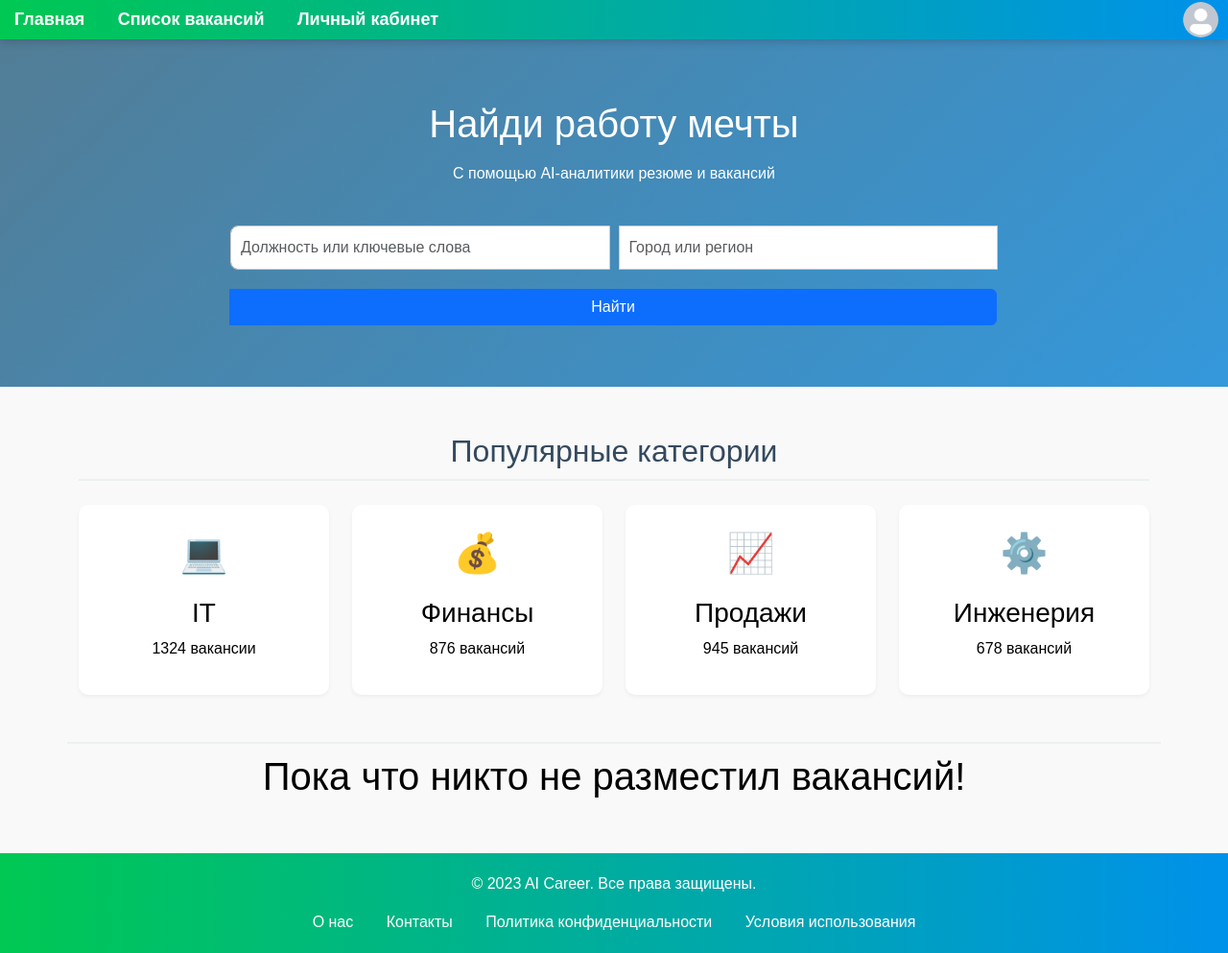
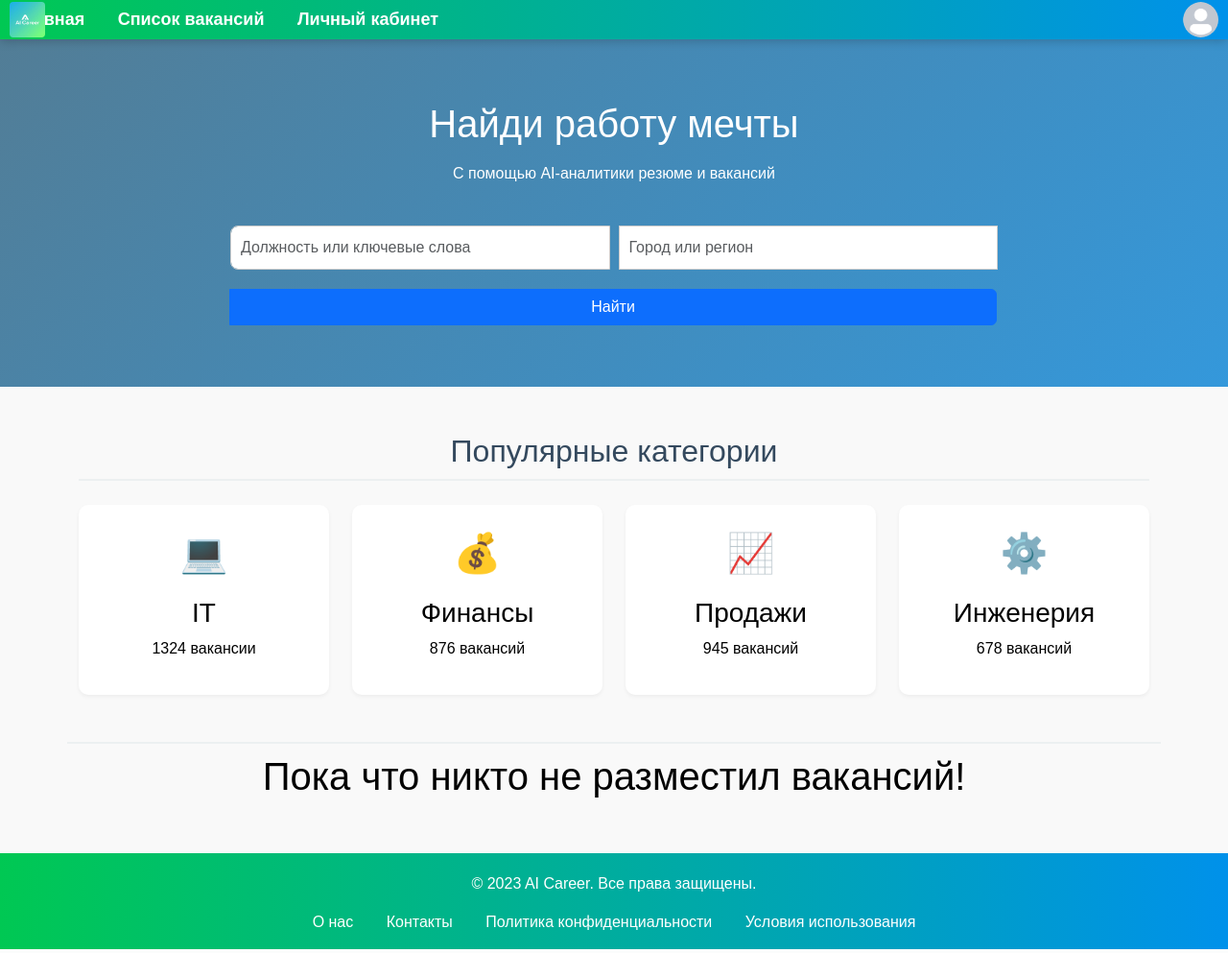
Before and after one commit to skyer12322/FinalProject, a Django app: page / in a window 1280 px wide. Shown: the whole page at 96% size. Run offline with Django 5.2, Linux system fonts and the light colour scheme; data that the repository does not hold is empty.

Commit message:
Footer fix + logo

```diff
--- a/RecruitHelper/templates/index.html
+++ b/RecruitHelper/templates/index.html
@@ -98,18 +98,10 @@
 
     {% include "footer.html" %}
 
-    <script>
-        window.addEventListener('scroll', function() {
-            const footer = document.querySelector('.footer');
-            if (window.scrollY + window.innerHeight >= document.body.offsetHeight) {
-                footer.classList.add('visible');
-            } else {
-                footer.classList.remove('visible');
-            }
-        });
-    </script>
+
 
     <style>
+
         .navbar {
             background: linear-gradient(to right, #00c853, #0091ea);
             padding: 7px 0;
--- a/RecruitHelper/templates/menu.html
+++ b/RecruitHelper/templates/menu.html
@@ -3,6 +3,7 @@
 <link rel="stylesheet" href="{% static 'css/styles.css' %}">
 
 <nav class="navbar">
+    <img src="{% static 'images/logo.jpg' %}" alt="Лого компании", class="logo", style="width: 37px; height: 37px; border-radius: 10%; position: absolute; left: 10px; top: 2px;">
     <ul class="navbar-links">
         <li><a href="{% url 'home' %}">Главная</a></li>
         <li><a href="{% url 'vacancies_list' %}">Список вакансий</a></li>
--- a/static/css/styles.css
+++ b/static/css/styles.css
@@ -301,11 +301,33 @@ button:hover {
     text-align: center;
 }
 
-.footer {
+
+html {
+    margin: 0;
+    padding: 0;
+    height: 100%;
+}
+body {
+    margin: 0;
+    padding: 0;
+    height: 100%;
+    display: flex;
+    flex-direction: column;
+}
+main {
+    flex: 1;
+    min-height: calc(100vh - 100px);
+    padding-bottom: 60px;
+}
+footer {
     background: linear-gradient(to right, #00c853, #0091ea);
     color: white;
-    padding: 20px 0;
-    text-align: center;
+    position: relative;
+    text-align: top;
+    padding: 20px;
+    height: 100px;
+    margin-bottom: -20;
+    margin-top: auto;
 }
 
 .footer-links {
```
Also changed, not shown: static/images/logo.jpg (added).
